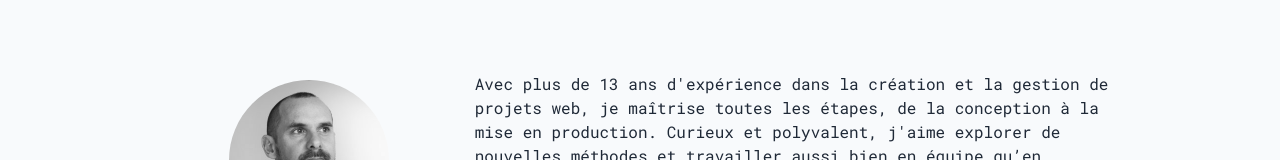
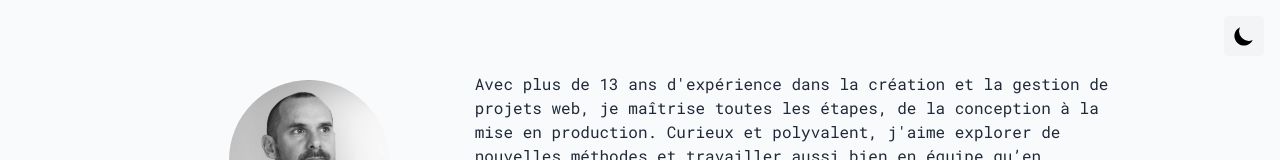
Before and after one commit to spidercodeur/cv-nextjs, a Next.js app: page / in a window 1280 px wide. Shown: the top 160 px of the page. Built offline with nearby package versions, Linux system fonts and the light colour scheme.

Commit message:
add dakmode

```diff
--- /dev/null
+++ b/app/components/darkModeProvider.tsx
@@ -0,0 +1,62 @@
+"use client";
+
+import {
+	createContext,
+	useContext,
+	useEffect,
+	useState,
+	ReactNode,
+} from "react";
+
+interface DarkModeContextType {
+	darkMode: boolean;
+	toggleDarkMode: () => void;
+}
+
+const DarkModeContext = createContext<DarkModeContextType | undefined>(
+	undefined
+);
+
+interface DarkModeProviderProps {
+	children: ReactNode;
+}
+
+export function DarkModeProvider({ children }: DarkModeProviderProps) {
+	const [darkMode, setDarkMode] = useState<boolean>(false);
+
+	useEffect(() => {
+		const storedMode = localStorage.getItem("darkMode");
+		if (storedMode === "true") {
+			document.documentElement.classList.add("dark");
+			setDarkMode(true);
+		}
+	}, []);
+
+	const toggleDarkMode = () => {
+		setDarkMode((prevMode) => {
+			const newMode = !prevMode;
+			if (newMode) {
+				document.documentElement.classList.add("dark");
+				localStorage.setItem("darkMode", "true");
+			} else {
+				document.documentElement.classList.remove("dark");
+				localStorage.setItem("darkMode", "false");
+			}
+			return newMode;
+		});
+	};
+
+	return (
+		<DarkModeContext.Provider value={{ darkMode, toggleDarkMode }}>
+			{children}
+		</DarkModeContext.Provider>
+	);
+}
+
+export function useDarkMode() {
+	const context = useContext(DarkModeContext);
+	if (context === undefined) {
+		throw new Error("useDarkMode must be used within a DarkModeProvider");
+	}
+	return context;
+}
--- a/app/components/icons.tsx
+++ b/app/components/icons.tsx
@@ -50,6 +50,29 @@
 			></path>
 		</svg>
 	),
+	lightIcon: (props: IconProps) => (
+		<svg
+			viewBox="0 0 20 20"
+			xmlns="http://www.w3.org/2000/svg"
+			className={`${props.className} w-6 h-6`}
+		>
+			<path
+				d="M10 2a1 1 0 011 1v1a1 1 0 11-2 0V3a1 1 0 011-1zm4 8a4 4 0 11-8 0 4 4 0 018 0zm-.464 4.95l.707.707a1 1 0 001.414-1.414l-.707-.707a1 1 0 00-1.414 1.414zm2.12-10.607a1 1 0 010 1.414l-.706.707a1 1 0 11-1.414-1.414l.707-.707a1 1 0 011.414 0zM17 11a1 1 0 100-2h-1a1 1 0 100 2h1zm-7 4a1 1 0 011 1v1a1 1 0 11-2 0v-1a1 1 0 011-1zM5.05 6.464A1 1 0 106.465 5.05l-.708-.707a1 1 0 00-1.414 1.414l.707.707zm1.414 8.486l-.707.707a1 1 0 01-1.414-1.414l.707-.707a1 1 0 011.414 1.414zM4 11a1 1 0 100-2H3a1 1 0 000 2h1z"
+				fillRule="evenodd"
+				clipRule="evenodd"
+			></path>
+		</svg>
+	),
+	darkIcon: (props: IconProps) => (
+		<svg
+			viewBox="0 0 20 20"
+			xmlns="http://www.w3.org/2000/svg"
+			className={`${props.className} w-6 h-6`}
+		>
+			<path d="M17.293 13.293A8 8 0 016.707 2.707a8.001 8.001 0 1010.586 10.586z"></path>
+		</svg>
+	),
+
 	office: (props: IconProps) => (
 		<svg
 			xmlns="http://www.w3.org/2000/svg"
--- /dev/null
+++ b/app/components/switchDarkMode.tsx
@@ -0,0 +1,18 @@
+"use client";
+import { useDarkMode } from "./darkModeProvider";
+import { Icons } from "./icons";
+
+export default function SwitcheDarkMode() {
+	const { darkMode, toggleDarkMode } = useDarkMode();
+
+	return (
+		<nav className="hidden right-0 items-center xl:block xl:fixed p-4 print:hidden">
+			<button
+				onClick={toggleDarkMode}
+				className="bg-gray-100 dark:bg-gray-800 p-2 rounded"
+			>
+				{darkMode ? <Icons.lightIcon /> : <Icons.darkIcon />}
+			</button>
+		</nav>
+	);
+}
--- a/app/layout.tsx
+++ b/app/layout.tsx
@@ -1,7 +1,7 @@
 import type { Metadata } from "next";
 import { Roboto_Mono } from "next/font/google";
 import "./globals.css";
-
+import { DarkModeProvider } from "./components/darkModeProvider";
 const roboto_mono = Roboto_Mono({
 	subsets: ["latin"],
 	display: "swap",
@@ -19,6 +19,7 @@
 	children: React.ReactNode;
 }) {
 	return (
+		<DarkModeProvider>
 			<html lang="fr">
 				<body
 					className={`${roboto_mono.className} antialiased transition duration-500 bg-slate-50 dark:bg-slate-800`}
@@ -26,5 +27,6 @@
 					{children}
 				</body>
 			</html>
+		</DarkModeProvider>
 	);
 }
--- a/app/page.tsx
+++ b/app/page.tsx
@@ -5,9 +5,12 @@
 import Interest from "./components/interest";
 import { Competence } from "./components/competence";
 import About from "./components/about";
+import SwitcheDarkMode from "./components/switchDarkMode";
 
 export default function Home() {
 	return (
+		<div>
+			<SwitcheDarkMode />
 			<div className="py-6 px-4 max-w-screen-lg print:max-w-screen-xl sm:flex mx-auto">
 				<About />
 				<div className="md:w-2/3 w-full md:mt-12">
@@ -18,5 +21,6 @@
 					<Interest />
 				</div>
 			</div>
+		</div>
 	);
 }
--- a/package.json
+++ b/package.json
@@ -9,16 +9,13 @@
 		"lint": "next lint"
 	},
 	"dependencies": {
-		"html2canvas": "^1.4.1",
-		"jspdf": "^2.5.2",
 		"next": "15.0.0",
-		"print-js": "^1.6.0",
 		"react": "19.0.0-rc-65a56d0e-20241020",
 		"react-dom": "19.0.0-rc-65a56d0e-20241020",
 		"react-svg": "^16.1.34"
 	},
 	"devDependencies": {
-		"@types/node": "^20.17.0",
+		"@types/node": "^20.17.1",
 		"@types/react": "^18.3.12",
 		"@types/react-dom": "^18.3.1",
 		"eslint": "^8.57.1",
--- a/tailwind.config.ts
+++ b/tailwind.config.ts
@@ -1,6 +1,7 @@
 import type { Config } from "tailwindcss";
 
 const config: Config = {
+	darkMode: "class",
 	content: [
 		"./pages/**/*.{js,ts,jsx,tsx,mdx}",
 		"./components/**/*.{js,ts,jsx,tsx,mdx}",
```
Also changed, not shown: 1 other file (tests, documents, lock files or other folders). Lines whose indentation alone changed are shown as unchanged.
